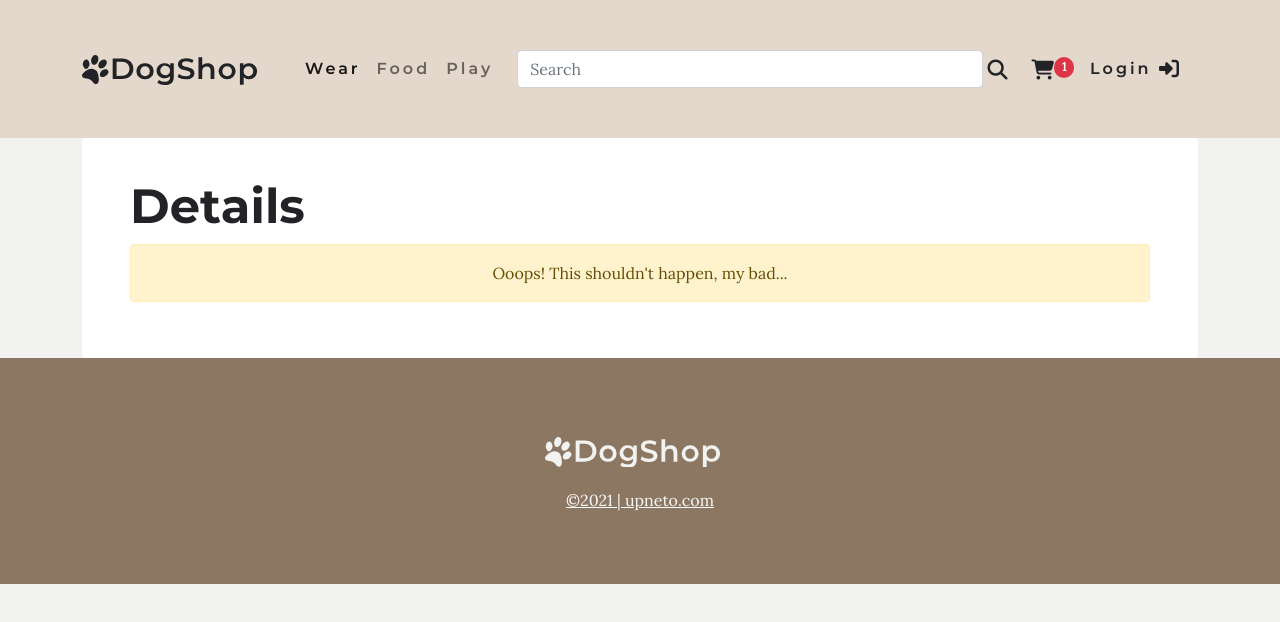
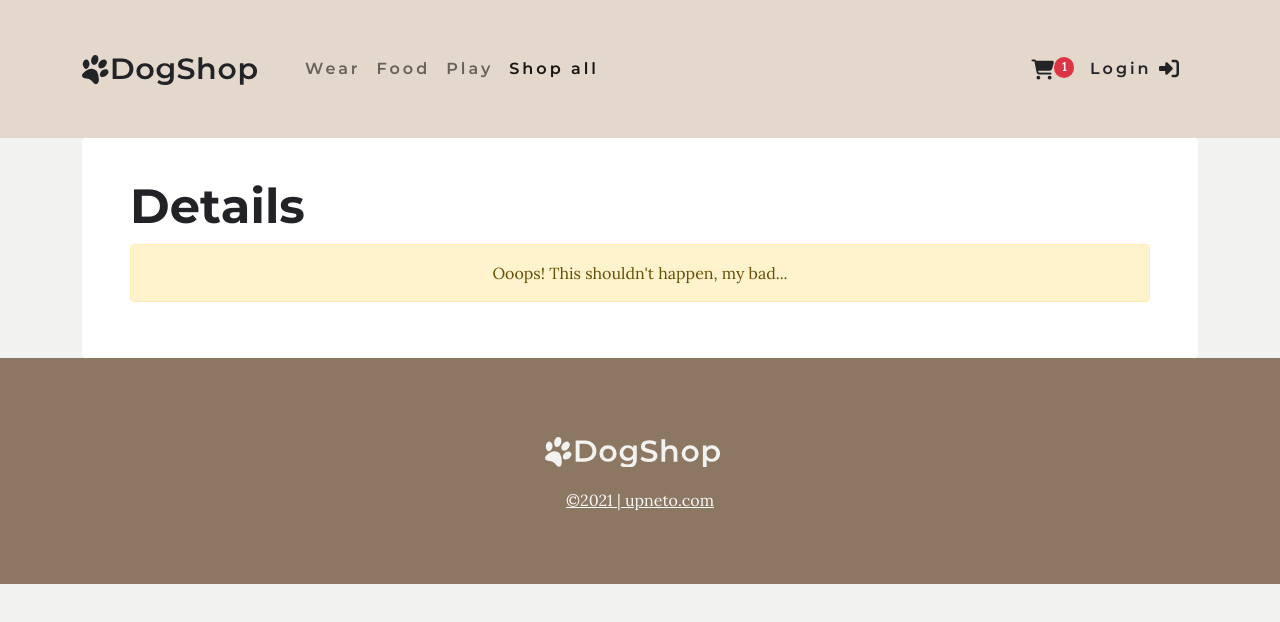
Before and after one commit to Netius/DogShop, a website with bundled scripts: page details.html in a window 1280 px wide. Built offline with nearby package versions, Linux system fonts and the light colour scheme; no server answers.

Commit message:
Added shop all to nav

```diff
--- a/details.html
+++ b/details.html
@@ -34,7 +34,7 @@
             <div class="navbar-collapse collapse" id="navbarNavDropdown">
                 <ul class="navbar-nav ">
                     <li class="nav-item zoom">
-                        <a class="nav-link active" title="Shop all Wear clothes to your dog." href="products.html">Wear</a>
+                        <a class="nav-link" title="Shop all Wear clothes to your dog." href="products.html">Wear</a>
                     </li>
                     <li class="nav-item zoom">
                         <a class="nav-link" title="Shop all Food your dog wants." href="products.html">Food</a>
@@ -42,12 +42,15 @@
                     <li class="nav-item">
                         <a class="nav-link zoom" title="Shop all Play toys to your dog." href="products.html">Play</a>
                     </li>
+                    <li class="nav-item">
+                        <a class="nav-link zoom active" title="Shop all to your dog." href="products.html">Shop all</a>
+                    </li>
                 </ul>
-                <form class="d-flex navigation__search me-3 ms-3">
+                <!-- <form class="d-flex navigation__search me-3 ms-3">
                     <input class="form-control " type="search" placeholder="Search" aria-label="Search" />
                     <i class="fas fa-search navigation__search--icon fa-lg"></i>
-                </form>
-                <div class="d-flex">
+                </form> -->
+                <div class="d-flex ms-auto">
                     <div class="d-flex align-items-center">
                         <a class="text-reset ms-2 navigation__cart zoom" title="See your shopping cart" href="cart.html" role="link">
                             <i class="fas fa-shopping-cart fa-lg"></i>
```
Also changed, not shown: index.html (+7 -5 lines).
